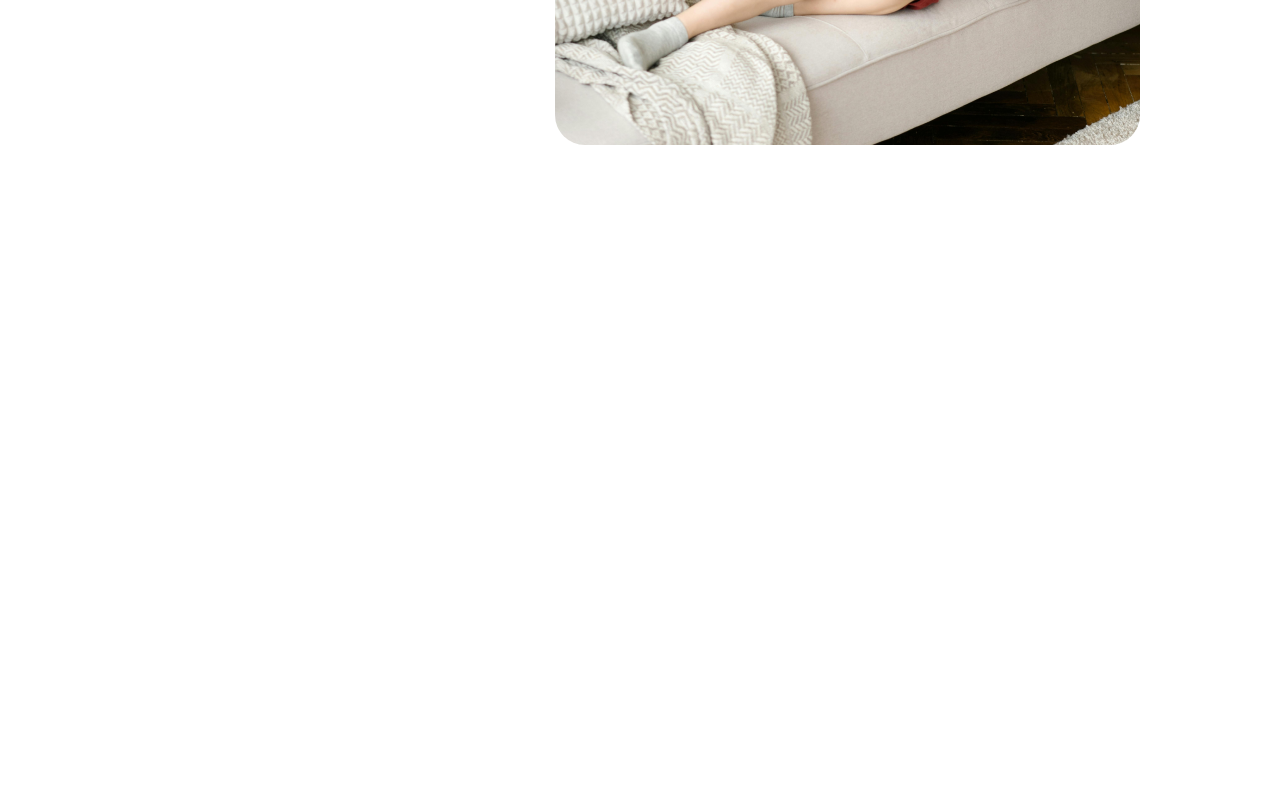
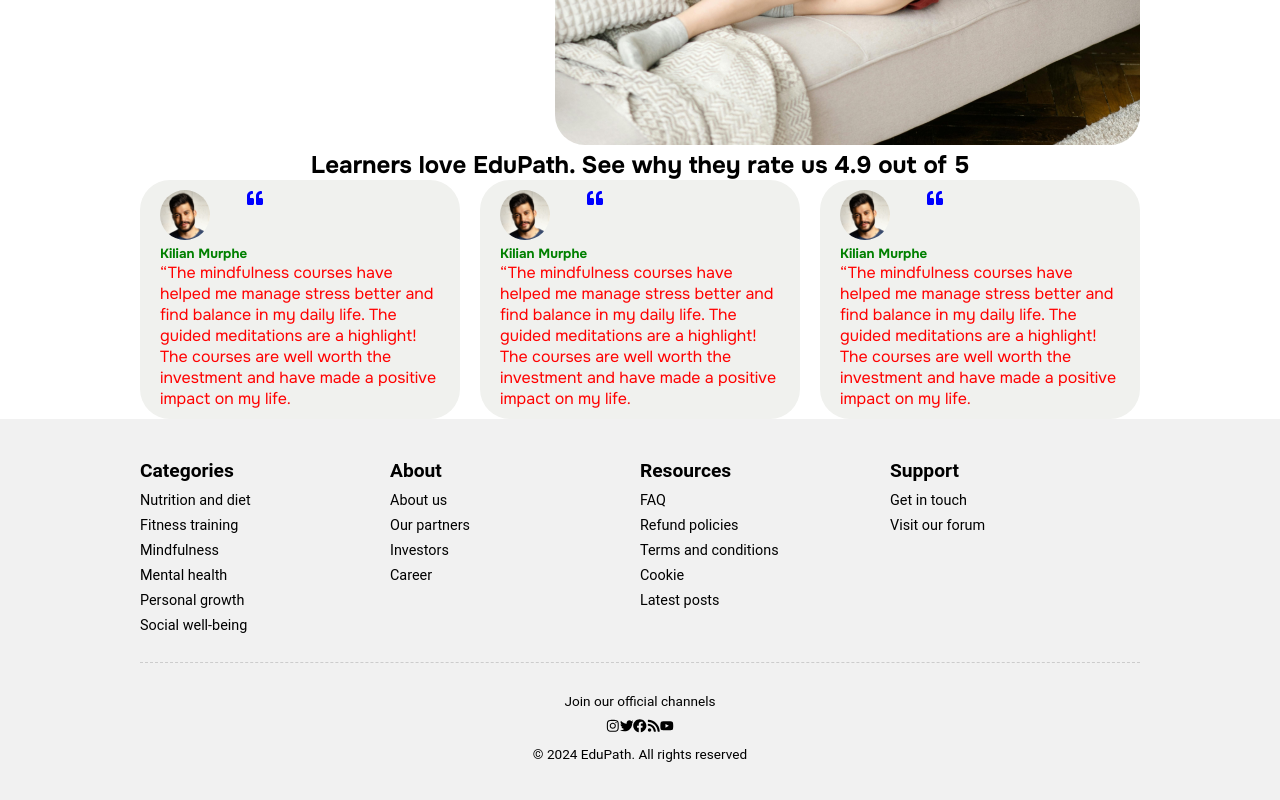
Before and after one commit to Habidhossen/Health-Wellness-Nextjs-SCSS, a Next.js app: page / in a window 1280 px wide. Shown: the part 2662-3462 px from the top of the page. Before the commit the page ends 2812 px from the top, so only its background shows below. Built offline with nearby package versions, Linux system fonts and the light colour scheme.

Commit message:
reviews and footer section  added

```diff
--- a/src/app/page.js
+++ b/src/app/page.js
@@ -1,6 +1,8 @@
 import Courses from "@/components/Courses";
+import Footer from "@/components/Footer";
 import Hero from "@/components/Hero";
 import Navbar from "@/components/Navbar";
+import Reviews from "@/components/Reviews";
 import Service from "@/components/Service";
 
 export default function Home() {
@@ -10,6 +12,8 @@ export default function Home() {
       <Hero />
       <Courses />
       <Service />
+      <Reviews />
+      <Footer />
     </>
   );
 }
--- a/src/components/Footer.jsx
+++ b/src/components/Footer.jsx
@@ -1,5 +1,71 @@
+import {
+  FaFacebook,
+  FaInstagram,
+  FaRss,
+  FaTwitter,
+  FaYoutube,
+} from "react-icons/fa";
+import styles from "../styles/Footer.module.scss";
+
 const Footer = () => {
-  return <div></div>;
+  return (
+    <footer className={styles.footer}>
+      <div className={styles.footerContent}>
+        <div className={styles.footerSection}>
+          <h3>Categories</h3>
+          <ul>
+            <li>Nutrition and diet</li>
+            <li>Fitness training</li>
+            <li>Mindfulness</li>
+            <li>Mental health</li>
+            <li>Personal growth</li>
+            <li>Social well-being</li>
+          </ul>
+        </div>
+
+        <div className={styles.footerSection}>
+          <h3>About</h3>
+          <ul>
+            <li>About us</li>
+            <li>Our partners</li>
+            <li>Investors</li>
+            <li>Career</li>
+          </ul>
+        </div>
+
+        <div className={styles.footerSection}>
+          <h3>Resources</h3>
+          <ul>
+            <li>FAQ</li>
+            <li>Refund policies</li>
+            <li>Terms and conditions</li>
+            <li>Cookie</li>
+            <li>Latest posts</li>
+          </ul>
+        </div>
+
+        <div className={styles.footerSection}>
+          <h3>Support</h3>
+          <ul>
+            <li>Get in touch</li>
+            <li>Visit our forum</li>
+          </ul>
+        </div>
+      </div>
+
+      <div className={styles.footerBottom}>
+        <p>Join our official channels</p>
+        <div className={styles.socialIcons}>
+          <FaInstagram />
+          <FaTwitter />
+          <FaFacebook />
+          <FaRss />
+          <FaYoutube />
+        </div>
+        <p>© 2024 EduPath. All rights reserved</p>
+      </div>
+    </footer>
+  );
 };
 
 export default Footer;
--- a/src/components/Reviews.jsx
+++ b/src/components/Reviews.jsx
@@ -1,5 +1,53 @@
+import Image from "next/image";
+import { FaQuoteLeft } from "react-icons/fa";
+import User1 from "../../public/images/user1.png";
+import styles from "../styles/Reviews.module.scss";
+
 const Reviews = () => {
-  return <div></div>;
+  const reviews = [
+    {
+      name: "Kilian Murphe",
+      image: User1,
+      content:
+        "“The mindfulness courses have helped me manage stress better and find balance in my daily life. The guided meditations are a highlight! The courses are well worth the investment and have made a positive impact on my life.",
+    },
+    {
+      name: "Kilian Murphe",
+      image: User1,
+      content:
+        "“The mindfulness courses have helped me manage stress better and find balance in my daily life. The guided meditations are a highlight! The courses are well worth the investment and have made a positive impact on my life.",
+    },
+    {
+      name: "Kilian Murphe",
+      image: User1,
+      content:
+        "“The mindfulness courses have helped me manage stress better and find balance in my daily life. The guided meditations are a highlight! The courses are well worth the investment and have made a positive impact on my life.",
+    },
+  ];
+
+  return (
+    <section className={styles.reviews}>
+      <h1 className={styles.title}>
+        Learners love EduPath. See why they rate us 4.9 out of 5
+      </h1>
+      <div className={styles.cardContainer}>
+        {reviews.map((review, index) => (
+          <div key={index} className={styles.card}>
+            <div className={styles.cardHeader}>
+              <div>
+                <Image src={review.image} alt="review" width={50} height={50} />
+                <h5>{review.name}</h5>
+              </div>
+              <div className={styles.cardQuote}>
+                <FaQuoteLeft />
+              </div>
+            </div>
+            <p>{review.content}</p>
+          </div>
+        ))}
+      </div>
+    </section>
+  );
 };
 
 export default Reviews;
--- a/src/styles/Footer.module.scss
+++ b/src/styles/Footer.module.scss
@@ -0,0 +1,89 @@
+@import "./variables";
+
+.footer {
+  background-color: #f1f1f1;
+  padding: 40px 140px;
+  font-family: "Roboto", sans-serif;
+
+  .footerContent {
+    display: flex;
+    justify-content: space-between;
+    margin-bottom: 20px;
+
+    .footerSection {
+      flex: 1;
+      margin-right: 30px;
+
+      h3 {
+        font-size: 1.2rem;
+        font-weight: bold;
+        color: $text-color-dark;
+        margin-bottom: 10px;
+      }
+
+      ul {
+        list-style: none;
+        padding: 0;
+
+        li {
+          color: $text-color-dark;
+          font-size: 0.9rem;
+          margin-bottom: 8px;
+          cursor: pointer;
+          transition: color 0.3s;
+
+          &:hover {
+            color: $text-color-dark;
+          }
+        }
+      }
+    }
+  }
+
+  .footerBottom {
+    text-align: center;
+    border-top: 1px dashed #ccc;
+    padding-top: 20px;
+    font-size: 0.85rem;
+    color: $text-color-dark;
+
+    p {
+      margin: 10px 0;
+    }
+
+    .socialIcons {
+      margin: 10px 0;
+
+      i {
+        margin: 0 15px;
+        font-size: 1.5rem;
+        color: #555;
+        cursor: pointer;
+        transition: color 0.3s;
+
+        &:hover {
+          color: $text-color-dark;
+        }
+      }
+    }
+  }
+
+  // Responsive Design
+  @media screen and (max-width: 768px) {
+    padding: 20px;
+
+    .footerContent {
+      flex-direction: column;
+      align-items: center;
+
+      .footerSection {
+        margin-right: 0;
+        margin-bottom: 20px;
+      }
+    }
+
+    .footerBottom {
+      font-size: 0.8rem;
+    }
+  }
+}
--- /dev/null
+++ b/src/styles/Reviews.module.scss
@@ -0,0 +1,39 @@
+@import "./variables";
+
+.reviews {
+  padding: 0 140px;
+
+  .title {
+    text-align: center;
+  }
+
+  .cardContainer {
+    display: grid;
+    grid-template-columns: repeat(auto-fit, minmax(280px, 1fr));
+    gap: 20px;
+  }
+
+  .card {
+    background-color: $background-color-grey;
+    border-radius: 30px;
+    padding: 10px 20px;
+
+    .cardHeader {
+      display: flex;
+
+      .cardQuote {
+        color: blue;
+      }
+
+      img {
+        border-radius: 30px;
+      }
+      h5 {
+        color: green;
+      }
+    }
+    p {
+      color: red;
+    }
+  }
+}
```
